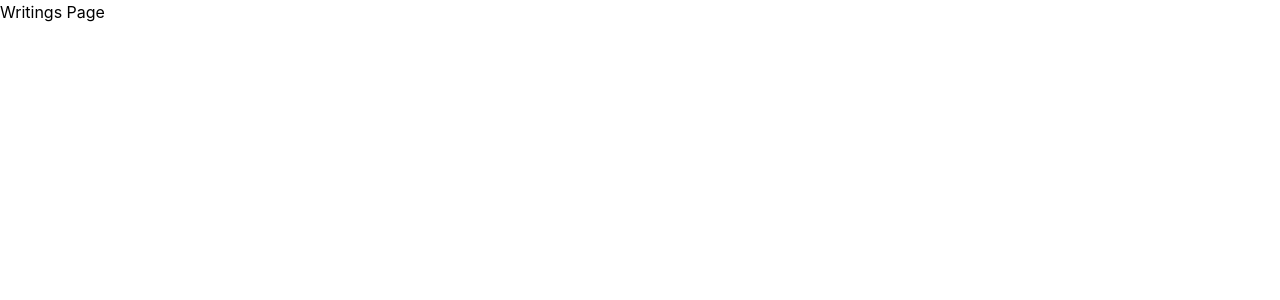
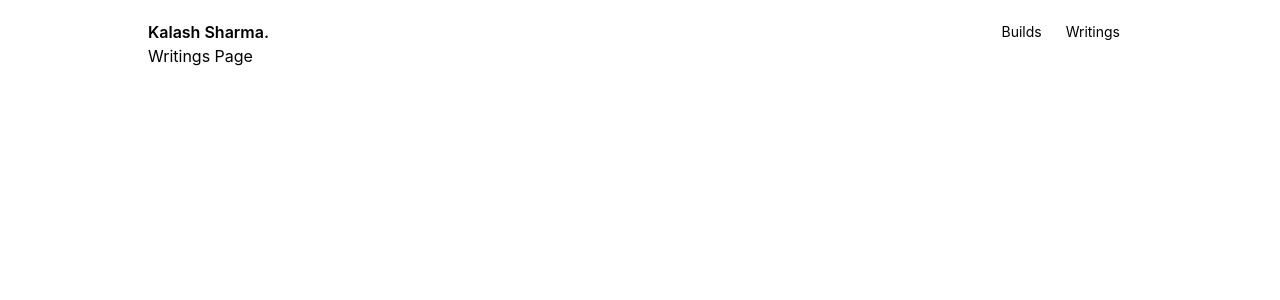
Before and after one commit to imkalashsharma/kalashsharmadotcom, a React (Vite) app: page /writings in a window 1280 px wide. Shown: the top 300 px of the page. Built offline with nearby package versions, Linux system fonts and the light colour scheme.

Commit message:
add: navbar component

```diff
--- a/src/components/Layout/index.tsx
+++ b/src/components/Layout/index.tsx
@@ -1,9 +1,20 @@
 import type { ReactNode } from "react";
+import { Navbar } from "@/components/Navbar";
 
 interface LayoutProps {
   children: ReactNode;
 }
 
 export const Layout = ({ children }: LayoutProps) => {
-  return <div className="layout">{children}</div>;
+  return (
+    <div className="w-full flex items-center justify-center">
+      <div className="layout w-4/5 p-5">
+        <div className="layout__navbar">
+          <Navbar />
+        </div>
+
+        {children}
+      </div>
+    </div>
+  );
 };
--- /dev/null
+++ b/src/components/Navbar/index.tsx
@@ -0,0 +1,42 @@
+import { NavLink } from "react-router";
+
+type NavbarLinkType = {
+  id: string;
+  label: string;
+  path: string;
+};
+
+export const Navbar = () => {
+  const links: NavbarLinkType[] = [
+    {
+      id: "builds",
+      label: "Builds",
+      path: "/builds",
+    },
+    {
+      id: "writings",
+      label: "Writings",
+      path: "/writings",
+    },
+  ];
+
+  return (
+    <div className="navbar flex items-center">
+      <div className="navbar__banner w-1/6 font-semibold">Kalash Sharma.</div>
+
+      <div className="navbar__links flex justify-end w-5/6 items-center">
+        {links.map((link) => (
+          <NavbarLink key={link.id} data={link} />
+        ))}
+      </div>
+    </div>
+  );
+};
+
+const NavbarLink = ({ data }: { data: NavbarLinkType }) => {
+  return (
+    <NavLink to={data.path} className="navbarLink mx-3 text-sm">
+      {data.label}
+    </NavLink>
+  );
+};
```
